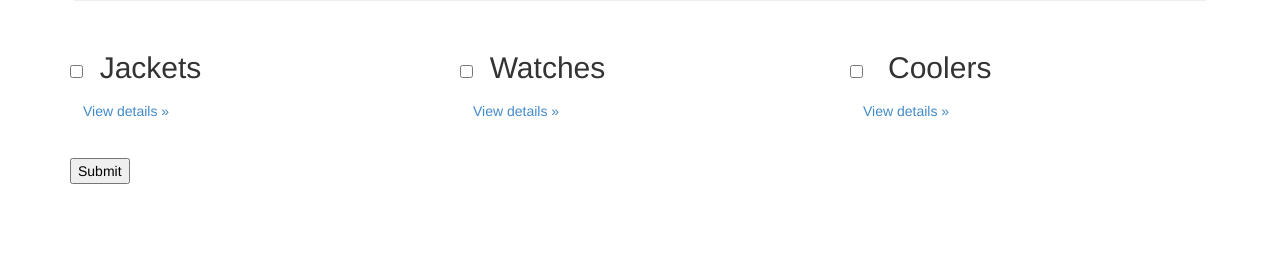
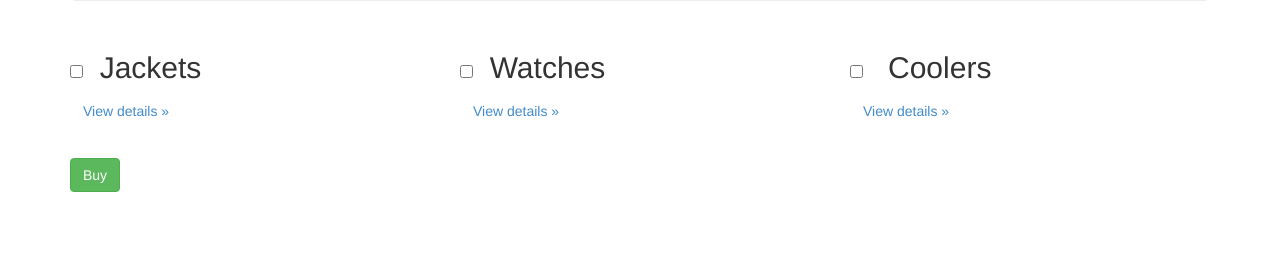
Before and after one commit to H4CK/DemoSite, a PHP site: page / in a window 1280 px wide. Shown: the part 343-601 px from the top of the page. Run offline with PHP 8.4, Linux system fonts and the light colour scheme; some libraries are stand-ins or nearby versions.

Commit message:
Last minute fix 3

```diff
--- a/index.php
+++ b/index.php
@@ -136,7 +136,7 @@
 		<div class="row clearfix">
 		&nbsp;&nbsp;&nbsp;
 		<div class="col-md-12 column">
-		<input type="submit" name="Buy"/></div>
+		<input type="submit" class="btn btn-large btn-success" value="Buy"/></div>
 	</div>
 </form>
 </div>
```
